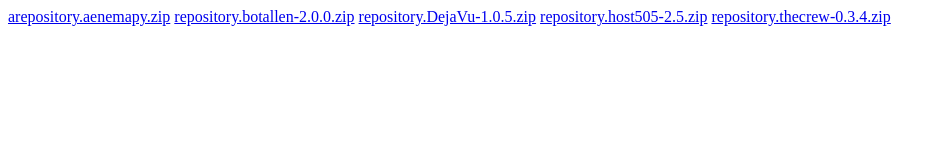
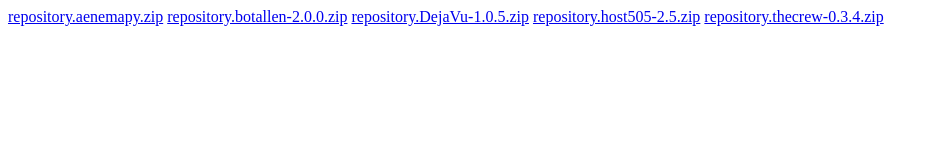
Before and after one commit to HeroBenHero/HeroBenHero.github.io, a plain HTML site: page Kodi/index.html in a window 1280 px wide. Shown: the whole page, without its empty margins (0-946 px from the left). Drawn offline with Linux system fonts and the light colour scheme.

Commit message:
Update index.html

```diff
--- a/Kodi/index.html
+++ b/Kodi/index.html
@@ -1,7 +1,7 @@
 <html>
 <head></head>
 <body>
-<a href="repository.aenemapy.zip">arepository.aenemapy.zip</a>
+<a href="repository.aenemapy.zip">repository.aenemapy.zip</a>
 <a href="repository.botallen-2.0.0.zip">repository.botallen-2.0.0.zip</a>
 <a href="repository.DejaVu-1.0.5.zip">repository.DejaVu-1.0.5.zip</a>
 <a href="repository.host505-2.5.zip">repository.host505-2.5.zip</a>
```
